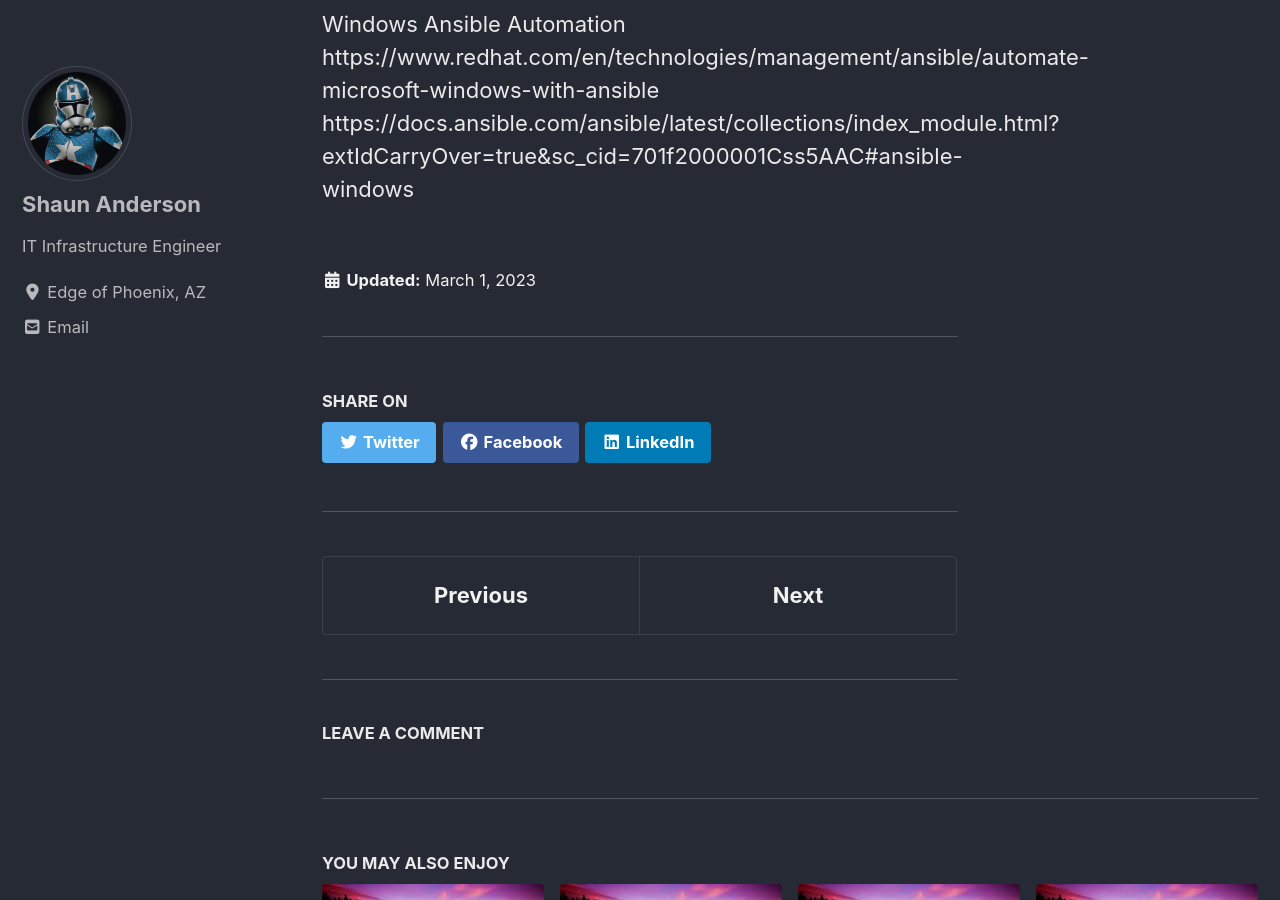
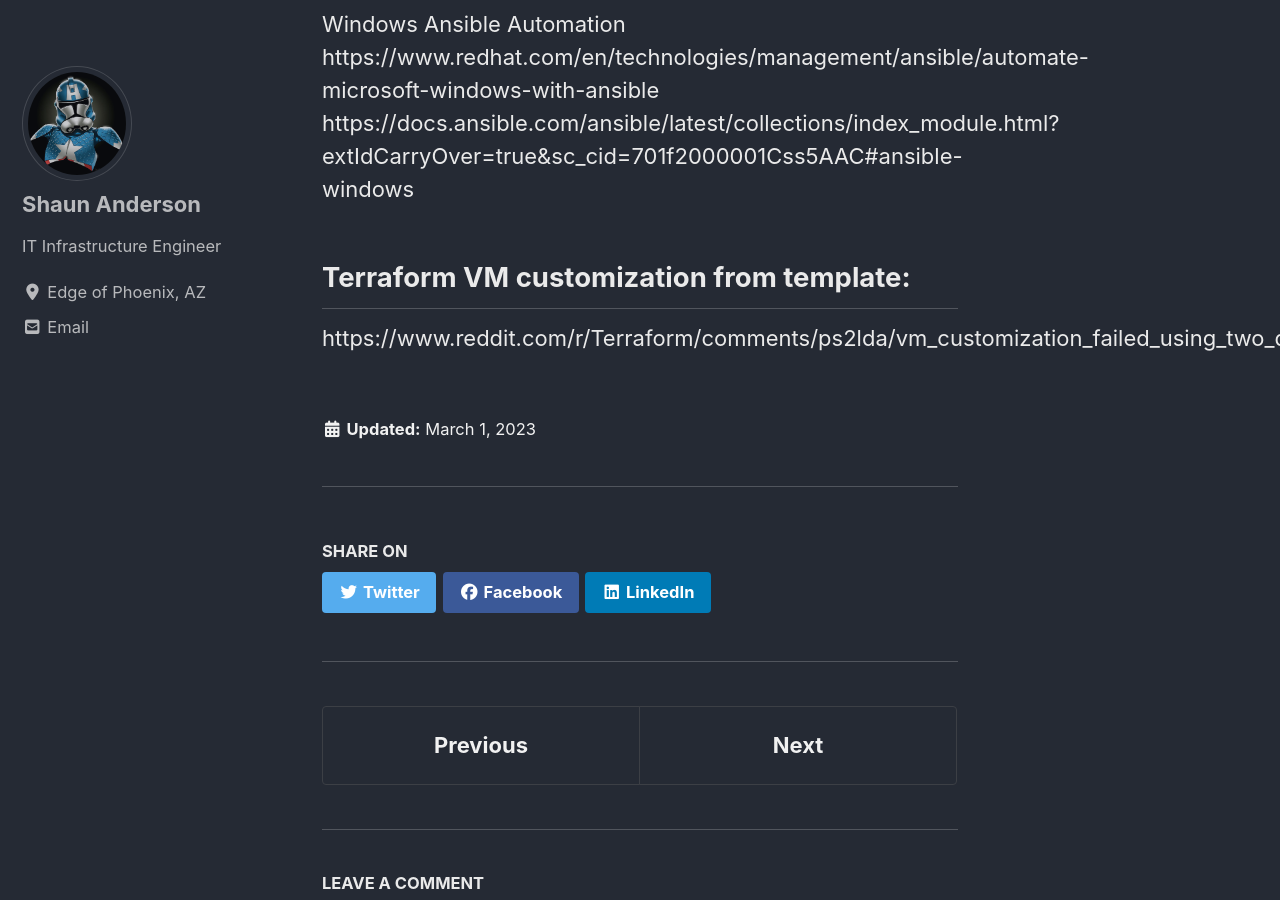
Before and after one commit to ShaunAndersonAZ/ShaunAndersonAZ.github.io, a Jekyll site: the page built from _posts/2023-03-01-Great-Links.md, in a window 1280 px wide and 900 px high, scrolled down 360 px. Built offline with Jekyll 4.4.1, drawn with Linux system fonts in a browser that asks for light colours; cached includes are drawn as plain includes; nearby versions of some CDN libraries; comment, search, counter and statistics services are not loaded.

Commit message:
add link

```diff
--- a/_posts/2023-03-01-Great-Links.md
+++ b/_posts/2023-03-01-Great-Links.md
@@ -13,6 +13,11 @@ Windows Ansible Automation
 https://www.redhat.com/en/technologies/management/ansible/automate-microsoft-windows-with-ansible
 https://docs.ansible.com/ansible/latest/collections/index_module.html?extIdCarryOver=true&sc_cid=701f2000001Css5AAC#ansible-windows
 
+
+## Terraform VM customization from template:
+https://www.reddit.com/r/Terraform/comments/ps2lda/vm_customization_failed_using_two_different/
+
+
 <script src="https://utteranc.es/client.js"
         repo="shaunandersonaz/shaunandersonaz.github.io"
         issue-term="pathname"
```
